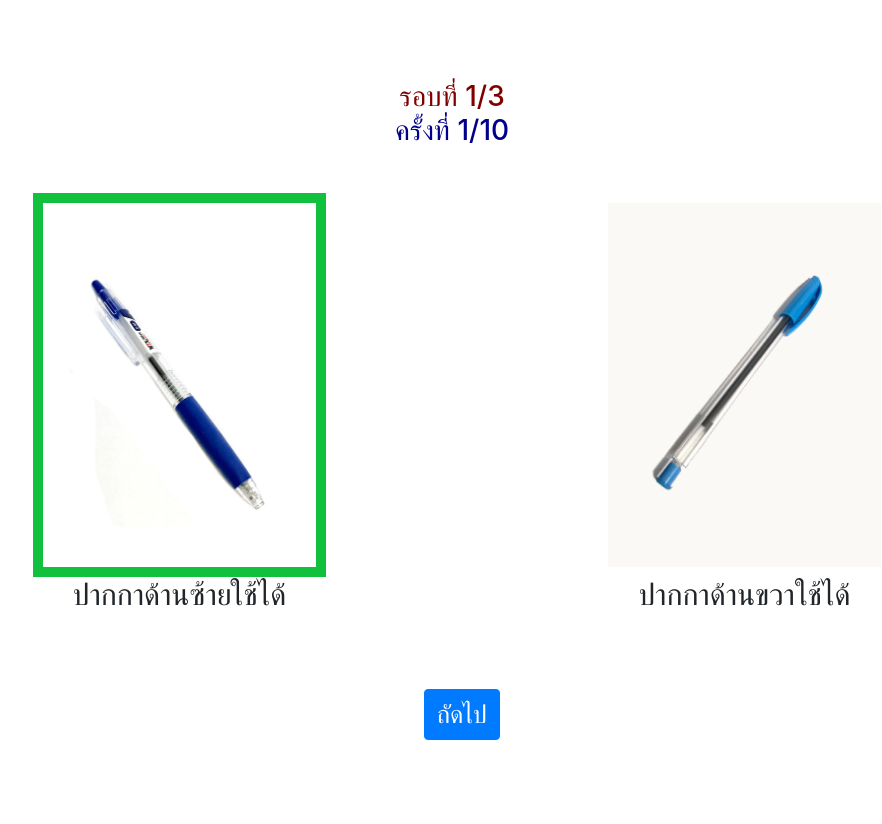
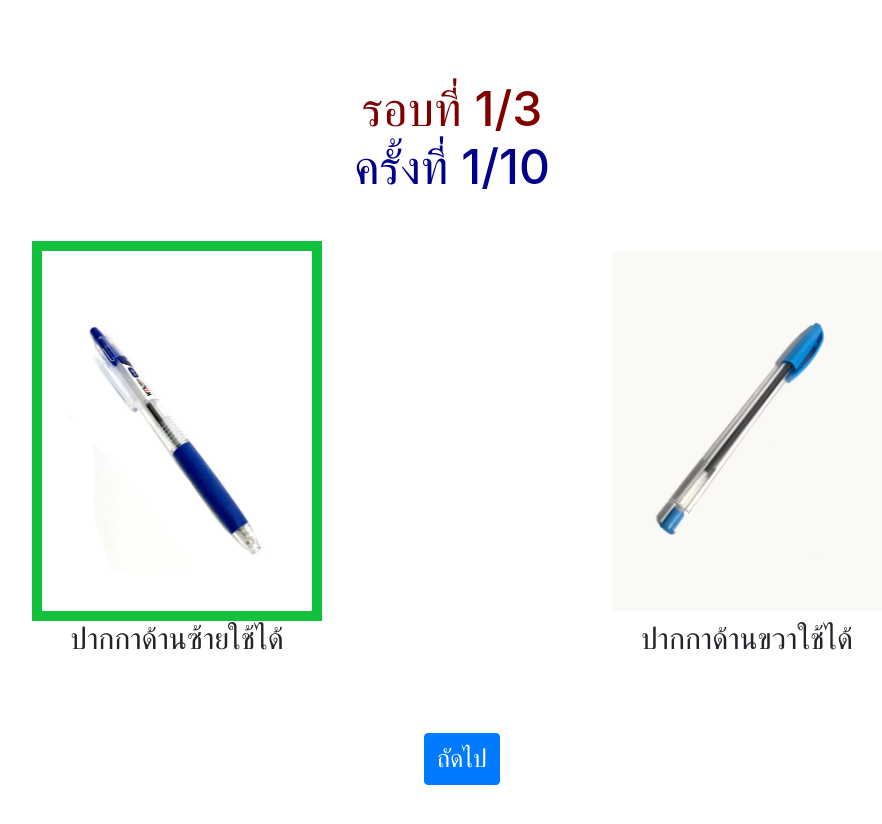
Before and after one commit to boom102155/boom102155.github.io, a plain HTML site: page random-game/play.html in a window 1280 px wide. Shown: the whole page, without its empty margins (178-1060 px from the left). Before the commit the page ends 800 px from the top, so only its background shows below. Drawn offline with nearby package versions, Linux system fonts and the light colour scheme.

Commit message:
update 11/1/63
update 11/1/63

```diff
--- a/random-game/play.html
+++ b/random-game/play.html
@@ -41,18 +41,19 @@
             margin-right: -50%;
             transform: translate(-50%, -50%)  */
         }
-        h2{
+        /* h2{
             padding-bottom: 5rem;
-            font-size: 200%;
-        }
+            font-size: 300%;
+        } */
         p{
             font-size: 30px;
         }
 
         .title h2,
-        .title h3 {
+        .title h2 {
             display: inline;
             padding-right: 20px;
+            font-size: 300%;
         }
     </style>
 
@@ -183,15 +184,15 @@
 <body onload="pickimg2()">
     <div class="container">
         <div class="title" style="padding-bottom: 3rem;">
-            <h3 id="countingRound" style="color: maroon;">รอบที่ 1/3</h3><br>
-            <h3 id="countingImg" style="color: darkblue;">ครั้งที่ 1/10</h3>
+            <h2 id="countingRound" style="color: maroon;">รอบที่ 1/3</h2><br>
+            <h2 id="countingImg" style="color: darkblue;">ครั้งที่ 1/10</h2>
          </div>
 
         <h1 id="score"></h1>
         <!-- <h2 id="countingRound">รอบที่ 1/3</h2> <h3 id="countingImg">รูปที่ 1/10</h3> -->
 
         <div class="row" style="padding-bottom: 3rem;">
-            <div class="col-md-6" style="padding-right: 10px;">
+            <div class="col-md-6" style="padding-right: -50%;">
                 <div class="thumbnail hvr-hang">
                     <label>
                         <input type="radio" name="test" checked>
@@ -205,7 +206,7 @@
                     </label>
                 </div>
             </div>
-            <div class="col-md-6" style="padding-left: 10px;">
+            <div class="col-md-6" style="padding-left: -50%;">
                 <div class="thumbnail hvr-hang">
                     <label>
 
```
